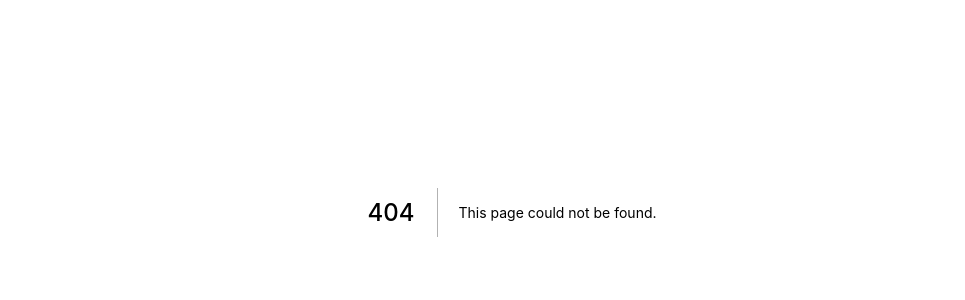
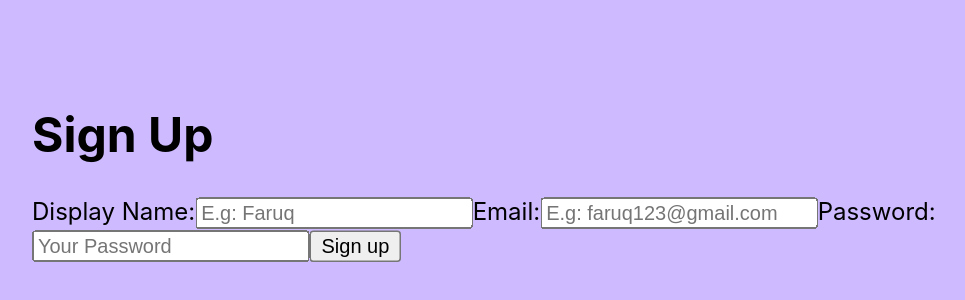
Before and after one commit to engineereng/neighbor.ly, a Next.js app in the folder frontend/: page /signup in a window 1280 px wide. Before the commit this address had no page. Shown: the part 188-488 px from the top of the page, without its empty margins (128-1093 px from the left). Built offline with nearby package versions, Linux system fonts and the light colour scheme.

Commit message:
sign up & request task pages

```diff
--- a/frontend/components/SignIn.js
+++ b/frontend/components/SignIn.js
@@ -7,11 +7,6 @@ const layout = {
 const tailLayout = {
   wrapperCol: { offset: 8, span: 16 },
 };
-
-const formStyle = {
-    fontSize: '2em',
-
-}
 
 const SignIn = () => {
   const onFinish = values => {
--- /dev/null
+++ b/frontend/components/SignUp.js
@@ -0,0 +1,84 @@
+import React, { useState } from "react";
+
+const SignUp = () => {
+  const [email, setEmail] = useState("");
+  const [password, setPassword] = useState("");
+  const [displayName, setDisplayName] = useState("");
+  const [error, setError] = useState(null);
+  const createUserWithEmailAndPasswordHandler = (event, email, password) => {
+    event.preventDefault();
+    setEmail("");
+    setPassword("");
+    setDisplayName("");
+  };
+  const onChangeHandler = event => {
+    const { name, value } = event.currentTarget;
+    if (name === "userEmail") {
+      setEmail(value);
+    } else if (name === "userPassword") {
+      setPassword(value);
+    } else if (name === "displayName") {
+      setDisplayName(value);
+    }
+  };
+  return (
+    <div className="mt-8">
+      <h1 className="text-3xl mb-2 text-center font-bold">Sign Up</h1>
+      <div className="border border-blue-400 mx-auto w-11/12 md:w-2/4 rounded py-8 px-4 md:px-8">
+        {error !== null && (
+          <div className="py-4 bg-red-600 w-full text-white text-center mb-3">
+            {error}
+          </div>
+        )}
+        <form className="">
+          <label htmlFor="displayName" className="block">
+            Display Name:
+          </label>
+          <input
+            type="text"
+            className="my-1 p-1 w-full "
+            name="displayName"
+            value={displayName}
+            placeholder="E.g: Faruq"
+            id="displayName"
+            onChange={event => onChangeHandler(event)}
+          />
+          <label htmlFor="userEmail" className="block">
+            Email:
+          </label>
+          <input
+            type="email"
+            className="my-1 p-1 w-full"
+            name="userEmail"
+            value={email}
+            placeholder="E.g: faruq123@gmail.com"
+            id="userEmail"
+            onChange={event => onChangeHandler(event)}
+          />
+          <label htmlFor="userPassword" className="block">
+            Password:
+          </label>
+          <input
+            type="password"
+            className="mt-1 mb-3 p-1 w-full"
+            name="userPassword"
+            value={password}
+            placeholder="Your Password"
+            id="userPassword"
+            onChange={event => onChangeHandler(event)}
+          />
+          <button
+            className="bg-green-400 hover:bg-green-500 w-full py-2 text-white"
+            onClick={event => {
+              createUserWithEmailAndPasswordHandler(event, email, password);
+            }}
+          >
+            Sign up
+          </button>
+        </form>
+
+      </div>
+    </div>
+  );
+};
+export default SignUp;
--- a/frontend/package.json
+++ b/frontend/package.json
@@ -9,6 +9,7 @@
   },
   "dependencies": {
     "antd": "^4.9.1",
+    "firebase": "^8.1.2",
     "next": "^10.0.0",
     "react": "16.13.1",
     "react-dom": "16.13.1"
--- /dev/null
+++ b/frontend/pages/signup.js
@@ -0,0 +1,36 @@
+import SignUp from "../components/SignUp"
+
+export default function Register() {
+    return (
+      <div className="container">
+
+
+      <div id="signUp">
+         <SignUp />
+      </div>
+
+      <style jsx>{`
+          #signUp {
+              width: 50%;
+              margin: auto;
+              margin-top: 25%;
+              transform: scale(1.5);
+
+          }
+
+
+      `}</style>
+        <style jsx global>{`
+          html,
+          body {
+            padding: 0;
+            margin: 0;
+            font-family: -apple-system, BlinkMacSystemFont, Segoe UI, Roboto,
+              Oxygen, Ubuntu, Cantarell, Fira Sans, Droid Sans, Helvetica Neue,
+              sans-serif;
+            background-color: #CDBAFF;
+          }
+        `}</style>
+      </div>
+    )
+  }
```
Also changed, not shown: frontend/components/Application.js (added, +22 -0 lines), frontend/components/Category.js (added, +16 -0 lines), frontend/components/Description.js (added, +18 -0 lines), frontend/components/TitleForm.js (added, +13 -0 lines), frontend/pages/login.js (+10 -0 lines), frontend/pages/request.js (added, +54 -0 lines), 1 other file (tests, documents, lock files or other folders).
